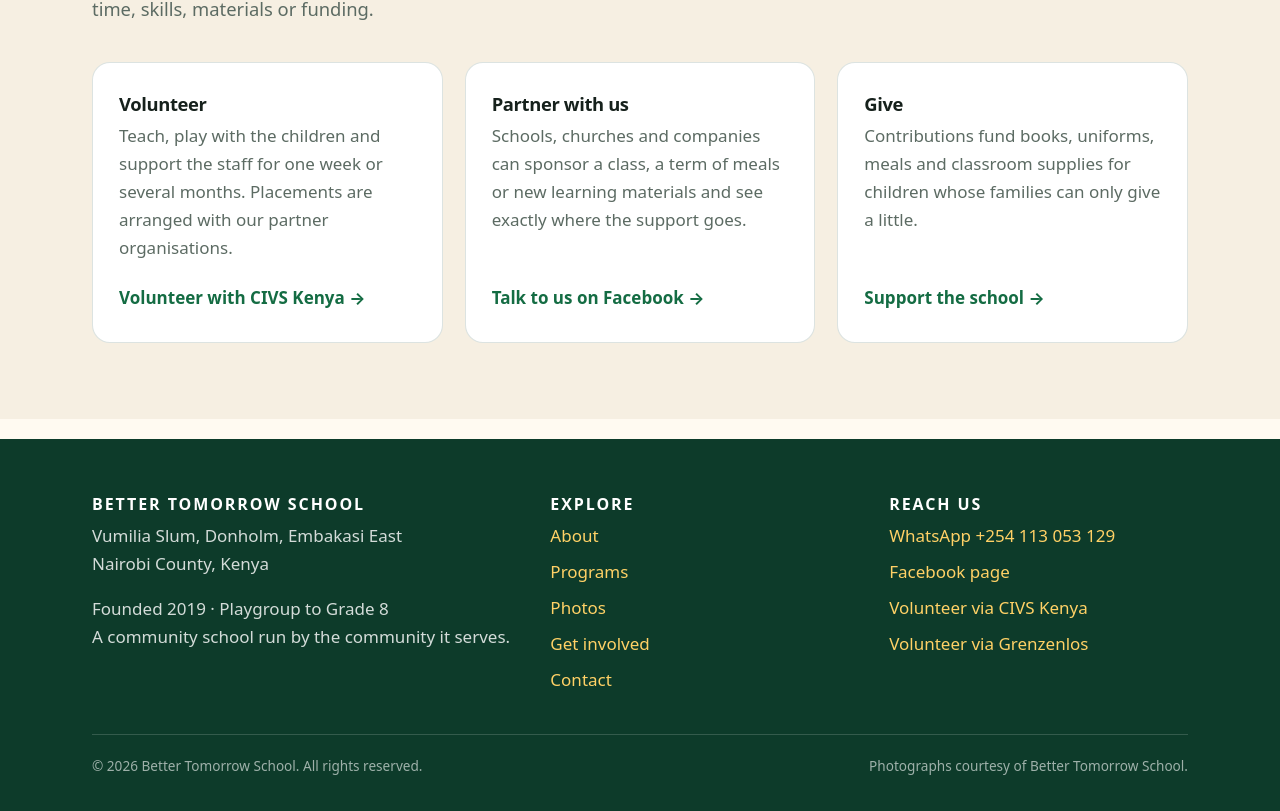
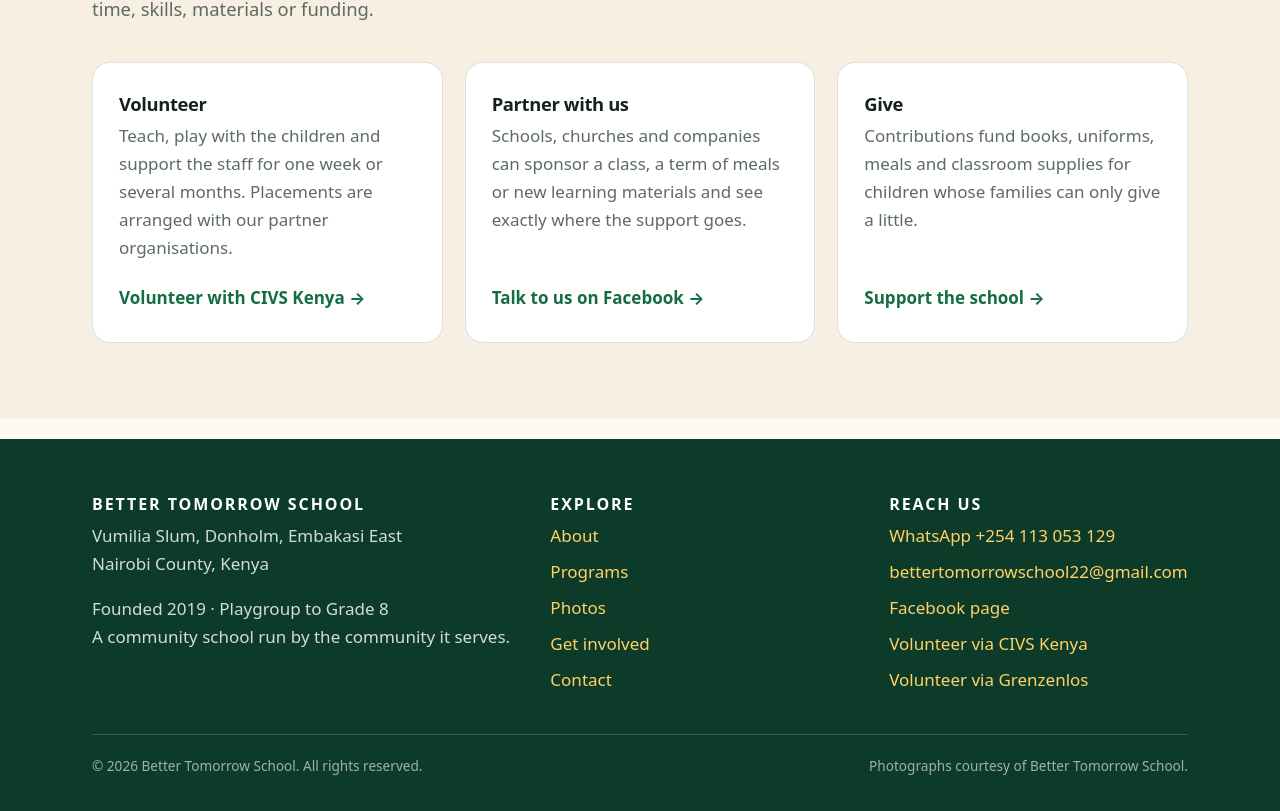
Before and after one commit to elvisbitolo/better_tomorrow, a Next.js app: page / in a window 1280 px wide. Shown: the part 4591-5402 px from the top of the page. Built offline with nearby package versions, Linux system fonts and the light colour scheme.

Commit message:
Add contact email to footer and structured data

```diff
--- a/src/app/layout.js
+++ b/src/app/layout.js
@@ -2,6 +2,7 @@
 import SiteNav from '../components/SiteNav'
 import WhatsAppWidget from '../components/WhatsAppWidget'
 import {
+  EMAIL,
   SITE_URL,
   WHATSAPP_DISPLAY,
   WHATSAPP_NUMBER,
@@ -57,6 +58,7 @@
   description:
     'Community school in Vumilia Slum, Donholm, Embakasi East, Nairobi County, Kenya, serving children from playgroup to Grade 8.',
   telephone: `+${WHATSAPP_NUMBER}`,
+  email: EMAIL,
   address: {
     '@type': 'PostalAddress',
     streetAddress: 'Vumilia Slum, Donholm, Embakasi East',
@@ -66,6 +68,7 @@
   contactPoint: {
     '@type': 'ContactPoint',
     telephone: `+${WHATSAPP_NUMBER}`,
+    email: EMAIL,
     contactType: 'customer service',
     availableLanguage: ['English', 'Swahili'],
   },
@@ -136,6 +139,9 @@
                     </a>
                   </li>
                   <li>
+                    <a href={`mailto:${EMAIL}`}>{EMAIL}</a>
+                  </li>
+                  <li>
                     <a href={facebookUrl}>Facebook page</a>
                   </li>
                   <li>
--- a/src/lib/site.js
+++ b/src/lib/site.js
@@ -1,4 +1,6 @@
 export const SITE_URL = 'https://better-tomorrow-school.netlify.app'
+
+export const EMAIL = 'bettertomorrowschool22@gmail.com'
 
 export const WHATSAPP_NUMBER = '254113053129'
 
```
Also changed, not shown: 1 other file (tests, documents, lock files or other folders).
